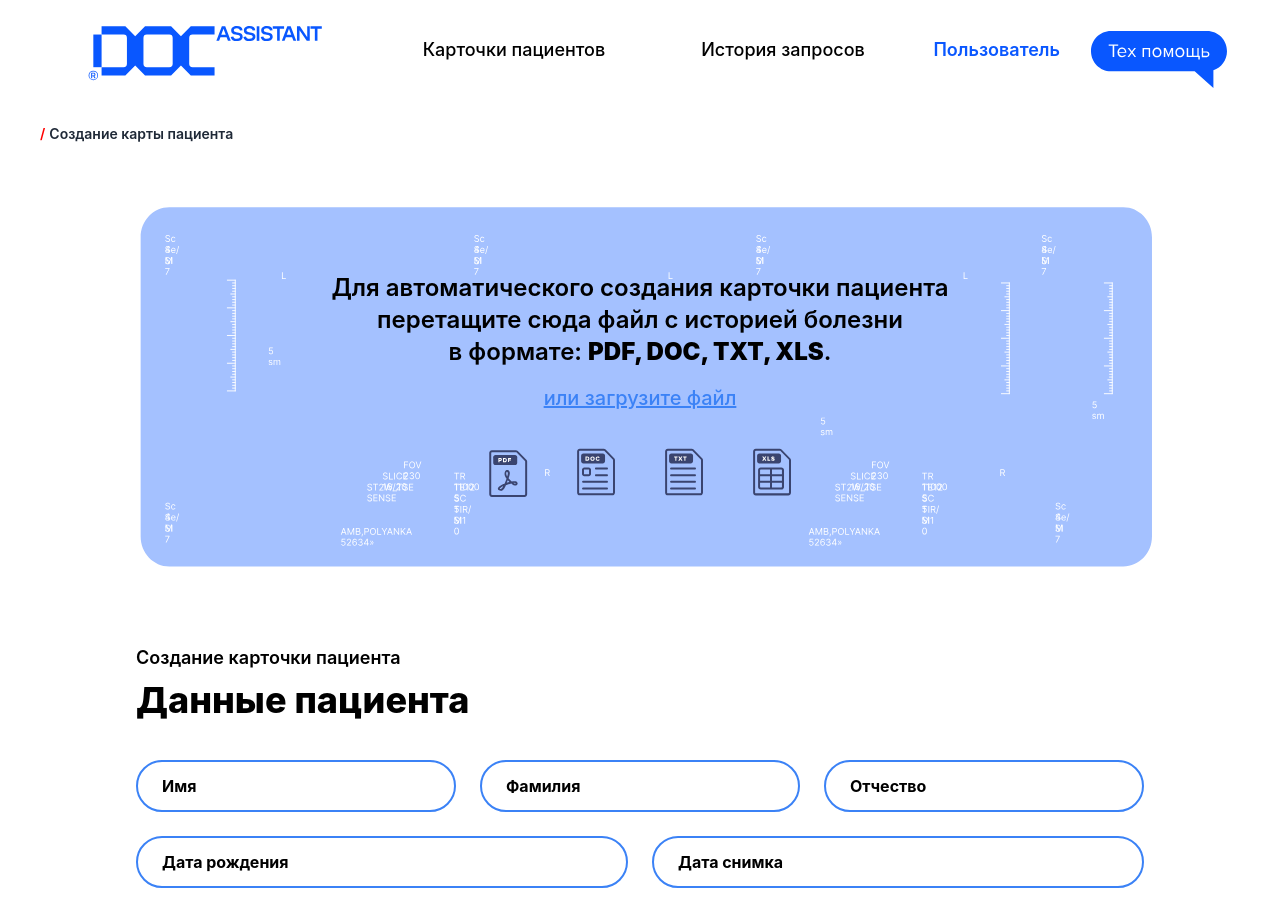
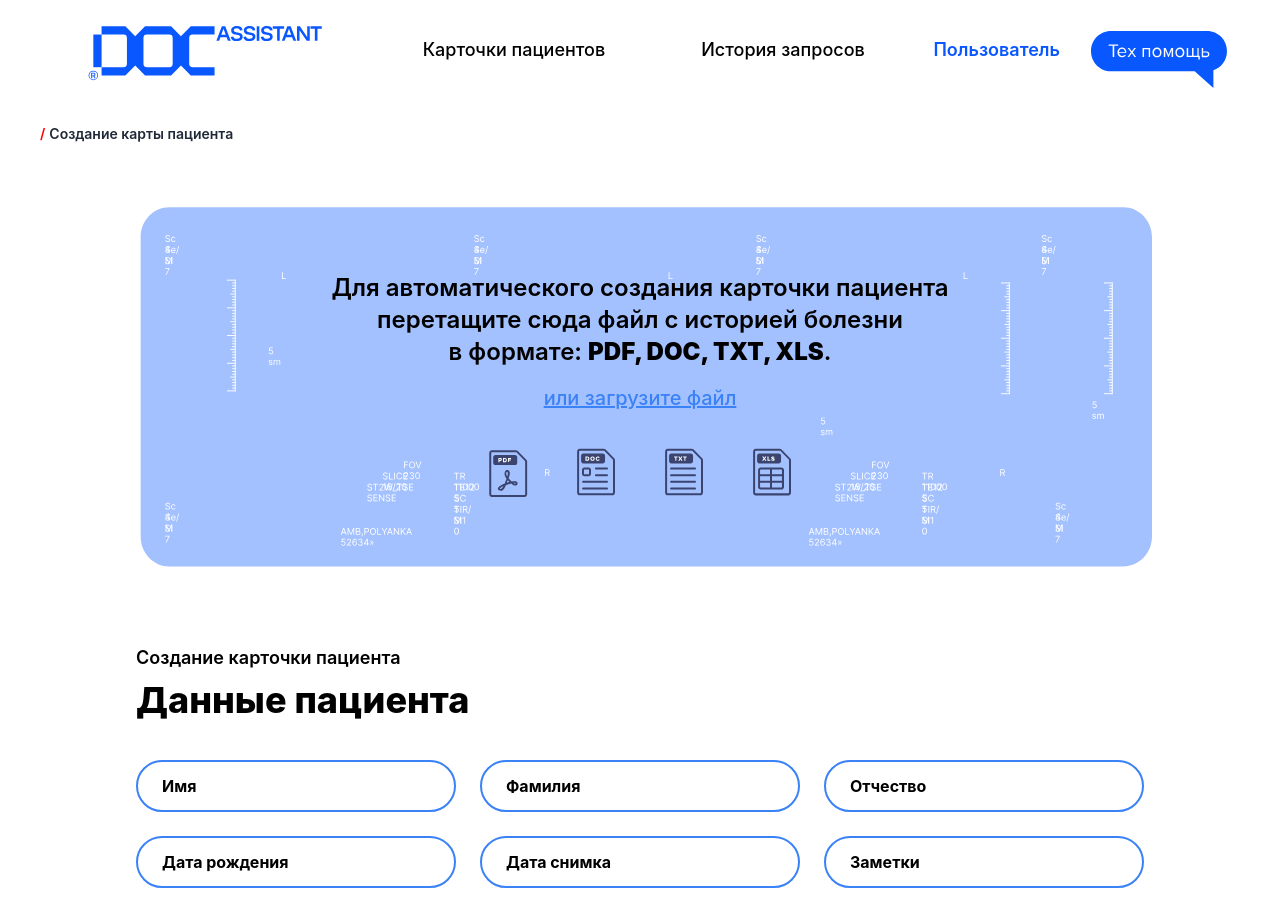
Before and after one commit to AreHumphrey/DOCassistant, a React (Vite) app: page /med in a window 1280 px wide. Shown: the top 910 px of the page. Built offline with nearby package versions, Linux system fonts and the light colour scheme; what cornerstone-tools, cornerstone-wado-image-loader would draw is missing.

Commit message:
fix AnamnessesPage

```diff
--- a/package.json
+++ b/package.json
@@ -14,6 +14,8 @@
     "@cornerstonejs/dicom-image-loader": "^2.4.0",
     "@cornerstonejs/nifti-volume-loader": "^2.4.0",
     "@cornerstonejs/tools": "^2.4.0",
+    "@mui/icons-material": "^7.0.2",
+    "@mui/material": "^7.0.2",
     "@reduxjs/toolkit": "^2.6.1",
     "@testing-library/jest-dom": "^5.17.0",
     "@testing-library/react": "^13.4.0",
--- a/src/pages/AnamnesesPage.tsx
+++ b/src/pages/AnamnesesPage.tsx
@@ -259,23 +259,36 @@ export default function AnamnesesPage() {
         </div>
 
         {/* Поля формы */}
+        {/* Поля формы */}
 <section className="w-full max-w-5xl bg-white px-2">
   <p className="text-lg font-semibold text-black mb-2">Создание карточки пациента</p>
   <h2 className="text-4xl font-extrabold mb-10 text-black">Данные пациента</h2>
 
-          <div className="grid grid-cols-1 md:grid-cols-3 gap-6 mb-6 w-full">
-            <input placeholder="Имя" className="rounded-full border-[2.5px] border-blue-500 px-6 py-3 text-black font-bold placeholder-black w-full" value={fio} onChange={(e) => setFio(e.target.value)} />
-            <input placeholder="Фамилия" className="rounded-full border-[2.5px] border-blue-500 px-6 py-3 text-black font-bold placeholder-black w-full" value={lastname} onChange={(e) => setLastname(e.target.value)} />
-            <input placeholder="Отчество" className="rounded-full border-[2.5px] border-blue-500 px-6 py-3 text-black font-bold placeholder-black w-full" value={patronymic} onChange={(e) => setPatronymic(e.target.value)} />
-          </div>
-
-          <div className="grid grid-cols-1 md:grid-cols-2 gap-6 mb-6 w-full">
+  <div className="flex flex-wrap gap-6 mb-6 w-full">
+    <input
+      placeholder="Имя"
+      className="flex-1 min-w-[250px] rounded-full border-[2.5px] border-blue-500 px-6 py-3 text-black font-bold placeholder-black"
+      value={fio}
+      onChange={(e) => setFio(e.target.value)}
+    />
+    <input
+      placeholder="Фамилия"
+      className="flex-1 min-w-[250px] rounded-full border-[2.5px] border-blue-500 px-6 py-3 text-black font-bold placeholder-black"
+      value={lastname}
+      onChange={(e) => setLastname(e.target.value)}
+    />
+    <input
+      placeholder="Отчество"
+      className="flex-1 min-w-[250px] rounded-full border-[2.5px] border-blue-500 px-6 py-3 text-black font-bold placeholder-black"
+      value={patronymic}
+      onChange={(e) => setPatronymic(e.target.value)}
+    />
     <input
       type="text"
       placeholder="Дата рождения"
       onFocus={(e) => (e.target.type = "date")}
       onBlur={(e) => e.target.value === "" && (e.target.type = "text")}
-              className="rounded-full border-[2.5px] border-blue-500 px-6 py-3 text-black font-bold placeholder-black w-full"
+      className="flex-1 min-w-[250px] rounded-full border-[2.5px] border-blue-500 px-6 py-3 text-black font-bold placeholder-black"
       value={birthday}
       onChange={(e) => setBirthday(e.target.value)}
     />
@@ -284,16 +297,13 @@ export default function AnamnesesPage() {
       placeholder="Дата снимка"
       onFocus={(e) => (e.target.type = "date")}
       onBlur={(e) => e.target.value === "" && (e.target.type = "text")}
-              className="rounded-full border-[2.5px] border-blue-500 px-6 py-3 text-black font-bold placeholder-black w-full"
+      className="flex-1 min-w-[250px] rounded-full border-[2.5px] border-blue-500 px-6 py-3 text-black font-bold placeholder-black"
       value={scanDate}
       onChange={(e) => setScanDate(e.target.value)}
     />
-          </div>
-
-          <div className="grid grid-cols-1 gap-6 mb-6 w-full">
     <input
       placeholder="Заметки"
-              className="rounded-full border-[2.5px] border-blue-500 px-6 py-3 text-black font-bold placeholder-black w-full"
+      className="flex-1 min-w-[250px] rounded-full border-[2.5px] border-blue-500 px-6 py-3 text-black font-bold placeholder-black"
       value={anamnes}
       onChange={(e) => setAnamnes(e.target.value)}
     />
@@ -318,12 +328,18 @@ export default function AnamnesesPage() {
         <p className="text-md mb-1">Дата рождения: {anamnesState.birthday}</p>
         <p className="text-md mb-1">Дата снимка: {anamnesState.scan_date}</p>
         <p className="text-md mb-2">Заметки: {anamnesState.anamnes}</p>
-                <button onClick={handleDelete} className="mt-4 bg-[#FE7678] text-white px-6 py-2 rounded-full text-sm font-semibold hover:opacity-90">
+        <button
+          onClick={handleDelete}
+          className="mt-4 bg-[#FE7678] text-white px-6 py-2 rounded-full text-sm font-semibold hover:opacity-90"
+        >
           Удалить
         </button>
       </div>
 
-              <button onClick={handleNext} className="mt-6 bg-[#0A57FF] text-white py-3 px-12 rounded-full text-lg font-semibold hover:bg-blue-700">
+      <button
+        onClick={handleNext}
+        className="mt-6 bg-[#0A57FF] text-white py-3 px-12 rounded-full text-lg font-semibold hover:bg-blue-700"
+      >
         Далее
       </button>
     </div>
@@ -331,6 +347,7 @@ export default function AnamnesesPage() {
 
   <div className="mt-24"></div>
 </section>
+
       </main>
 
       <Footer />
```
Also changed, not shown: 1 other file (tests, documents, lock files or other folders). Lines whose indentation alone changed are shown as unchanged.
